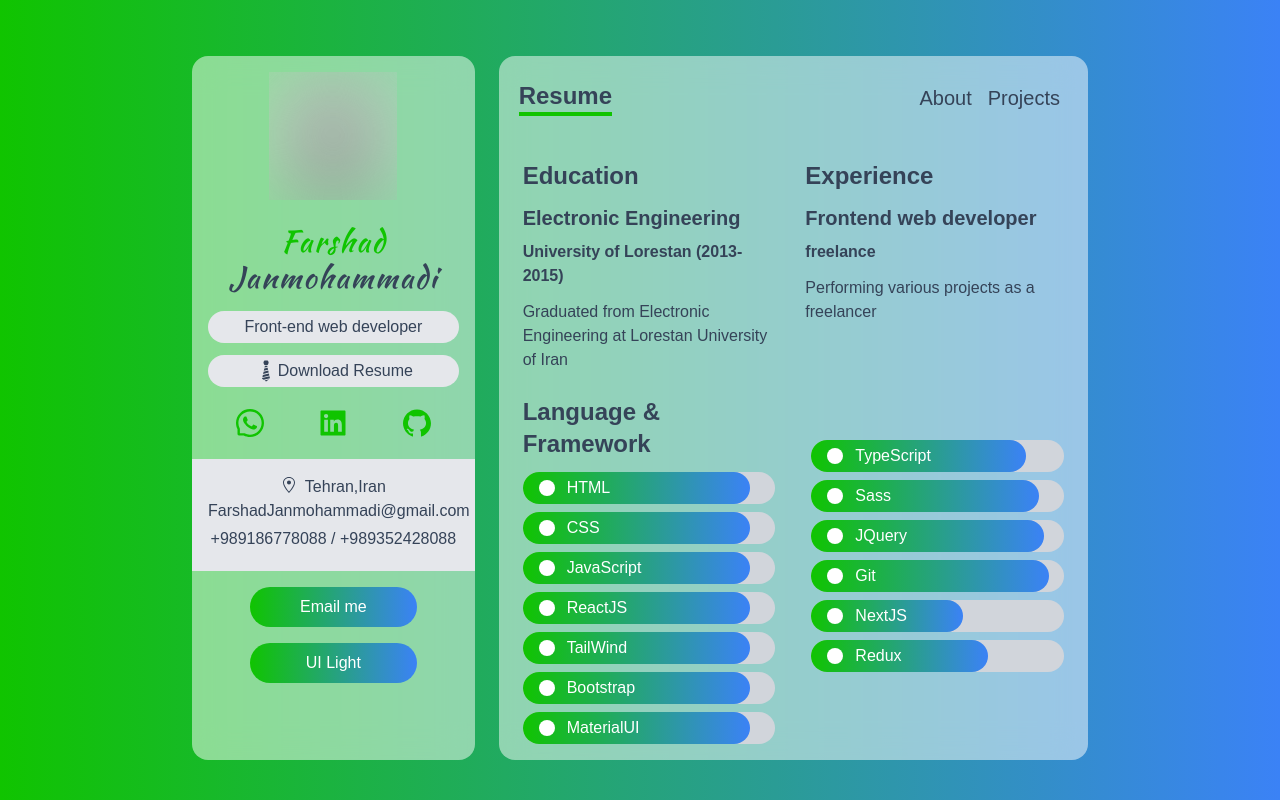
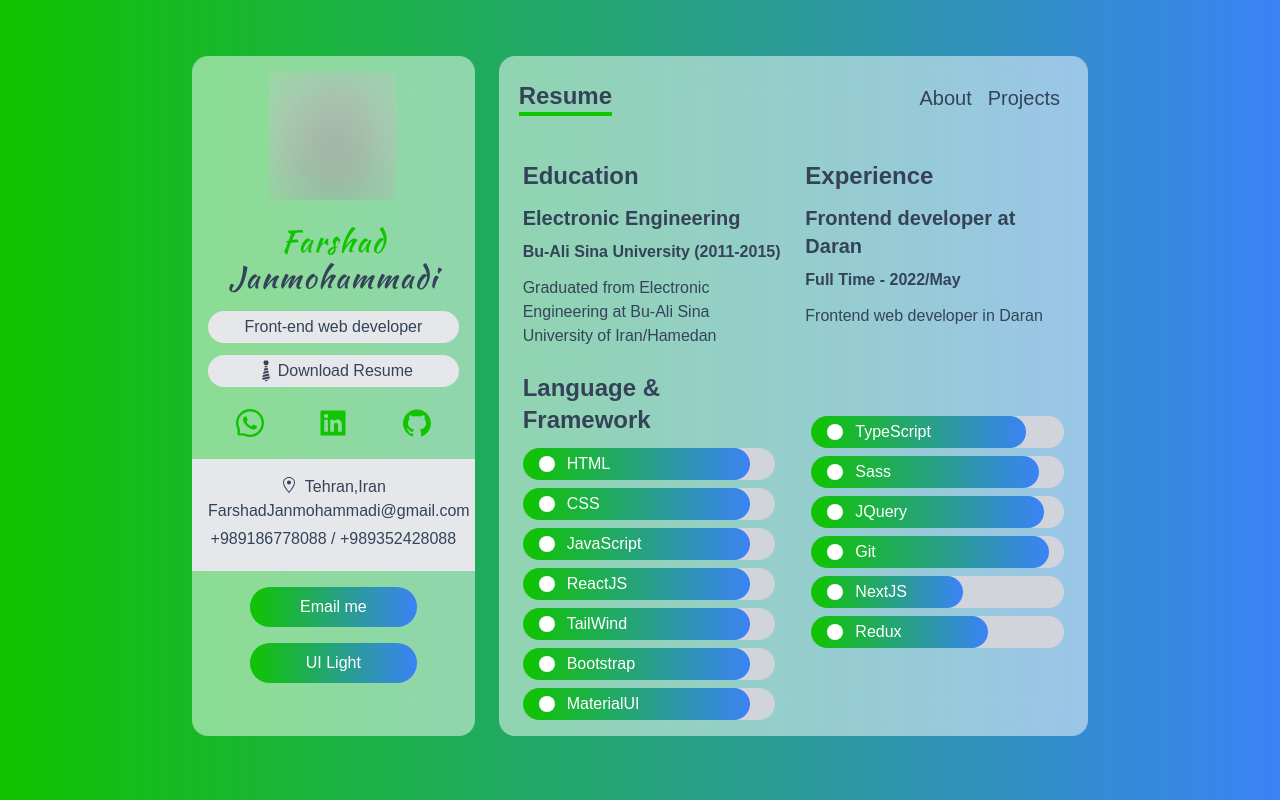
Before and after one commit to larisaforotan/Game-math, a Next.js app: page /resume in a window 1280 px wide. Built offline with nearby package versions, Linux system fonts and the light colour scheme.

Commit message:
edit resume

```diff
--- a/pages/resume.tsx
+++ b/pages/resume.tsx
@@ -12,18 +12,18 @@ const Resume = () => {
             <h5 className="my-2 text-xl font-bold">
               Electronic Engineering
             </h5>
-            <p className="font-semibold">University of Lorestan (2013-2015)</p>
+            <p className="font-semibold">Bu-Ali Sina University (2011-2015)</p>
             <p className="my-3">
-              Graduated from Electronic Engineering at Lorestan University of Iran
+              Graduated from Electronic Engineering at Bu-Ali Sina University of Iran/Hamedan
             </p>
           </div>
         </div>
         <div>
           <h5 className="my-3 text-2xl font-bold">Experience</h5>
           <div className="">
-            <h5 className="my-2 text-xl font-bold">Frontend web developer</h5>
-            <p className="font-semibold">freelance</p>
-            <p className="my-3">Performing various projects as a freelancer</p>
+            <h5 className="my-2 text-xl font-bold">Frontend developer at <a style={{ textDecoration: "none" }} href="https://daraninvest.com/">Daran</a> </h5>
+            <p className="font-semibold">Full Time - 2022/May</p>
+            <p className="my-3">Frontend web developer in Daran</p>
           </div>
         </div>
       </div>
```
